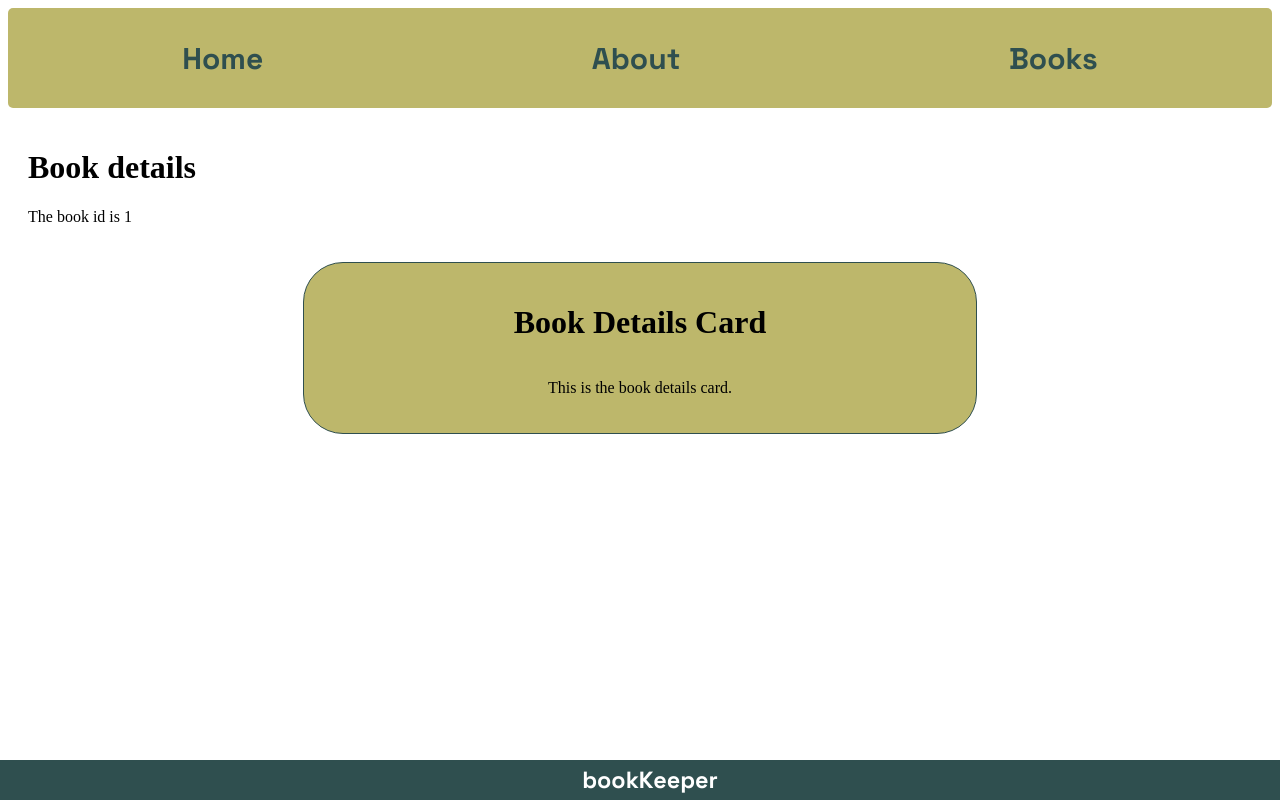
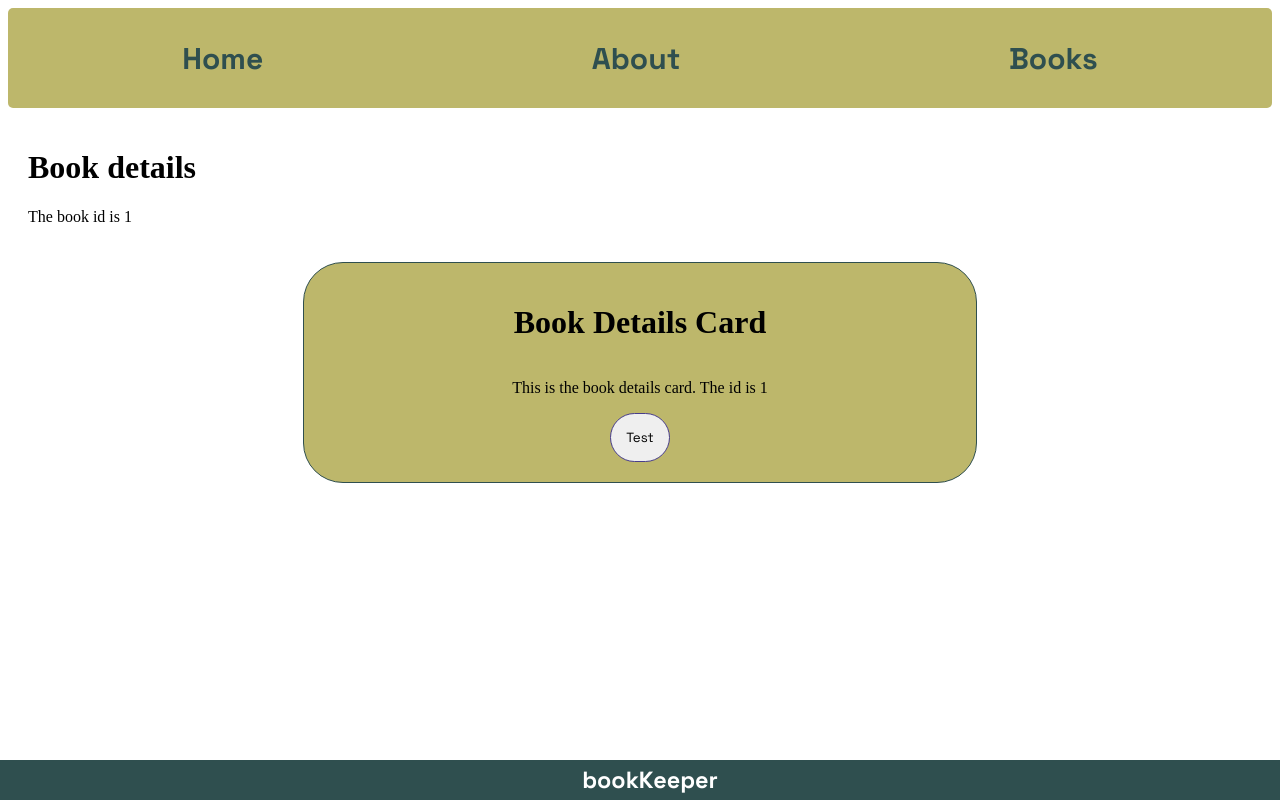
Before and after one commit to lauble/book-keeper, a Vue app: page /books/1 in a window 1280 px wide. Built offline with nearby package versions, Linux system fonts and the light colour scheme; no server answers.

Commit message:
add test button to book details card for fetching book data

```diff
--- a/src/components/BookDetailsCard.vue
+++ b/src/components/BookDetailsCard.vue
@@ -1,13 +1,39 @@
 <template>
   <div class="card">
     <h1>Book Details Card</h1>
-    <p>This is the book details card.</p>
+    <p>This is the book details card. The id is {{ id }}</p>
+    <button @click="fetchData">Test</button>
   </div>
 </template>
 
 <script>
+import { defineProps } from 'vue'
+
+const API_KEY = import.meta.env.VITE_GOOGLE_API_KEY
+// const props = defineProps({
+//   id: String,
+// })
+
 export default {
   name: 'BookDetailsCard',
+  data() {
+    return {
+      id: this.$route.params.id,
+      books: [],
+    }
+  },
+  methods: {
+    fetchData() {
+      fetch(`https://www.googleapis.com/books/v1/volumes?q=${this.id}&key=${API_KEY}`, {
+        method: 'GET',
+      }).then((res) => {
+        res.json().then((data) => {
+          console.log(data)
+          this.books = data.items
+        })
+      })
+    },
+  },
 }
 </script>
 
--- a/src/views/books/BookDetails.vue
+++ b/src/views/books/BookDetails.vue
@@ -3,7 +3,7 @@ import BookDetailsCard from '../../components/BookDetailsCard.vue'
 import { defineProps } from 'vue'
 
 const props = defineProps({
-  id: Number,
+  id: String,
 })
 </script>
 
```
